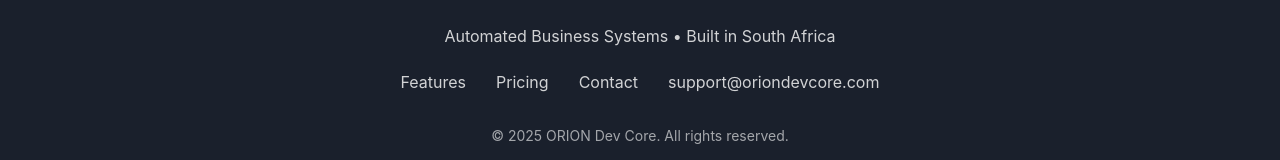
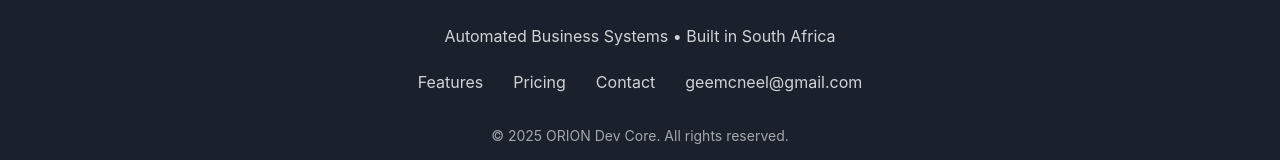
Before and after one commit to geemcneel-png/orion-dev-core, a plain HTML site: page index.html in a window 1280 px wide. Shown: the part 5217-5377 px from the top of the page. Drawn offline with Linux system fonts and the light colour scheme.

Commit message:
Update index.html

```diff
--- a/index.html
+++ b/index.html
@@ -630,7 +630,7 @@
             <a href="#features">Features</a>
             <a href="#pricing">Pricing</a>
             <a href="#contact">Contact</a>
-            <a href="mailto:support@oriondevcore.com">support@oriondevcore.com</a>
+            <a href="mailto:support@oriondevcore.com">geemcneel@gmail.com</a>
         </div>
 
         <p style="margin-top: 30px; opacity: 0.6; font-size: 14px;">© 2025 ORION Dev Core. All rights reserved.</p>
```
